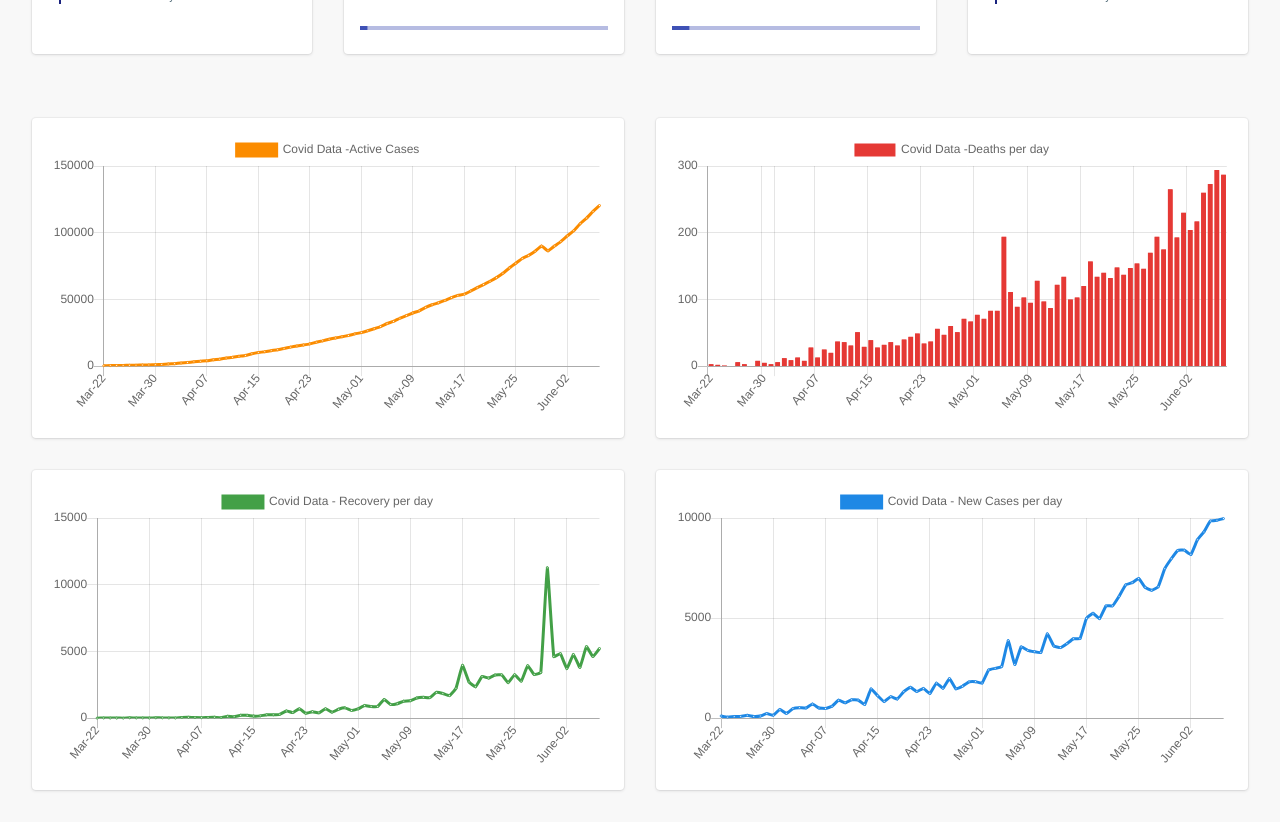
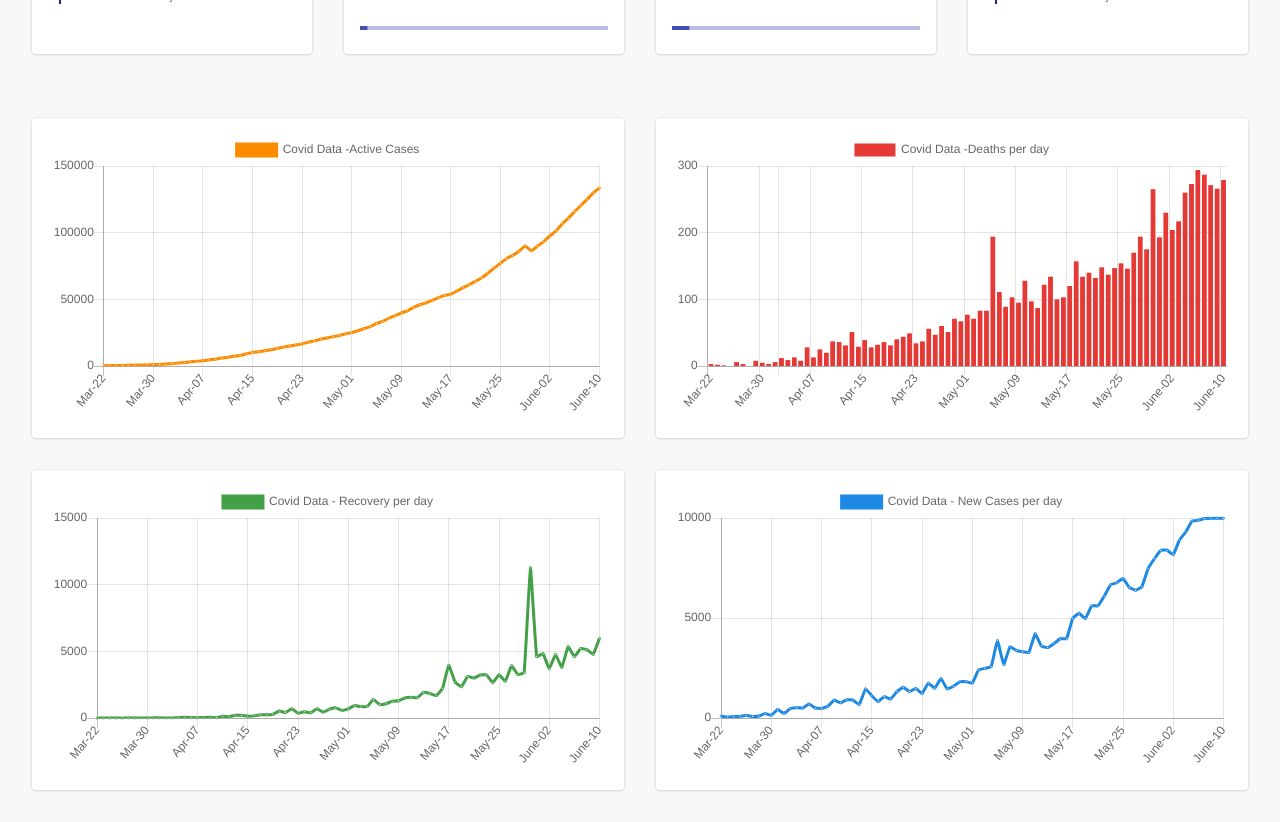
Before and after one commit to pillaisudheesh/covid-connect, a React (Create React App) app: page / in a window 1280 px wide. Shown: the part 360-1182 px from the top of the page. Built offline with nearby package versions, Linux system fonts and the light colour scheme; what webfontloader would draw is missing.

Commit message:
Data updates (#65)

```diff
--- a/src/features/HomeDashboard/Components/GraphInfo.js
+++ b/src/features/HomeDashboard/Components/GraphInfo.js
@@ -2,6 +2,7 @@ import React, { Component } from 'react';
 import { Line, Bar } from 'react-chartjs-2';
 import { Card, CardContent, Grid } from '@material-ui/core';
 import PropTypes from 'prop-types';
+import LineGraph from './LineGraph';
 
 
 export class GraphInfo extends Component {
@@ -12,7 +13,9 @@ export class GraphInfo extends Component {
       activeCases: [],
       deathsPerDay: [],
       recoveryPerDay: [],
-      newCases:[]
+      newCases:[],
+      dates:[],
+      recovery:[]
     };
   }
 
@@ -147,22 +150,7 @@ export class GraphInfo extends Component {
             <Card className="card-height">
               <CardContent>
                 <div>
-                  <Line data={this.state.activeCases} options={{
-                    scales: {
-                      xAxes: [{
-                        ticks: {
-                          min: 0,
-                          maxTicksLimit: 10
-                        }
-                      }],
-                      yAxes: [{
-                        ticks: {
-                          min: 0,
-                          maxTicksLimit: 5
-                        }
-                      }],
-                    }
-                  }}/>
+                <LineGraph data={this.state.activeCases}/>
                 </div>
               </CardContent>
             </Card>
@@ -197,46 +185,17 @@ export class GraphInfo extends Component {
             <Card className="card-height">
               <CardContent>
                 <div>
-                <Line data={this.state.recoveryPerDay} options={{
-                    scales: {
-                      xAxes: [{
-                        ticks: {
-                          min: 0,
-                          maxTicksLimit: 10
-                        }
-                      }],
-                      yAxes: [{
-                        ticks: {
-                          min: 0,
-                          maxTicksLimit: 5
-                        }
-                      }],
-                    }
-                  }}/>
-                </div>
+            <LineGraph data={this.state.recoveryPerDay}/>
+             </div>
               </CardContent>
             </Card>
+
           </Grid>
           <Grid item lg={6} sm={12} xl={6} xs={12}>
             <Card className="card-height">
               <CardContent>
                 <div>
-                <Line data={this.state.newCases} options={{
-                    scales: {
-                      xAxes: [{
-                        ticks: {
-                          min: 0,
-                          maxTicksLimit: 10
-                        }
-                      }],
-                      yAxes: [{
-                        ticks: {
-                          min: 0,
-                          maxTicksLimit: 5
-                        }
-                      }],
-                    }
-                  }}/>
+                <LineGraph data={this.state.newCases}/>
                 </div>
               </CardContent>
             </Card>
--- /dev/null
+++ b/src/features/HomeDashboard/Components/LineGraph.js
@@ -0,0 +1,25 @@
+import React from 'react';
+import { Line } from 'react-chartjs-2';
+import { Card, CardContent } from '@material-ui/core';
+
+export default function LineGraph (props) {
+      return (
+        <Line data={props.data} options={{
+            scales: {
+              xAxes: [{
+                ticks: {
+                  min: 0,
+                  maxTicksLimit: 10
+                }
+              }],
+              yAxes: [{
+                ticks: {
+                  min: 0,
+                  maxTicksLimit: 5
+                }
+              }],
+            }
+          }}/>
+      );
+
+}
--- a/src/store/data/covidTimelineData.js
+++ b/src/store/data/covidTimelineData.js
@@ -1,6 +1,36 @@
 const covidData = {
     "countries":{
         "India":[
+            {
+                "date":"06/10/2020",
+                "confirmed":133632,
+                "recovered":135206,
+                "deceased":7745,
+                "deaths":279,
+                "newCases":9985,
+                "recovery":5991,
+                "lastUpdated":"06/10/2020 08:00 AM"
+            },
+            {
+                "date":"06/09/2020",
+                "confirmed":129813,
+                "recovered":129314,
+                "deceased":7471,
+                "deaths":266,
+                "newCases":9987,
+                "recovery":4785,
+                "lastUpdated":"06/09/2020 08:00 AM"
+            },
+            {
+                "date":"06/08/2020",
+                "confirmed":124981,
+                "recovered":124430,
+                "deceased":7200,
+                "deaths":271,
+                "newCases":9983,
+                "recovery":5137,
+                "lastUpdated":"06/08/2020 08:00 AM"
+            },
             {
                 "date":"06/07/2020",
                 "confirmed":120406,
```
